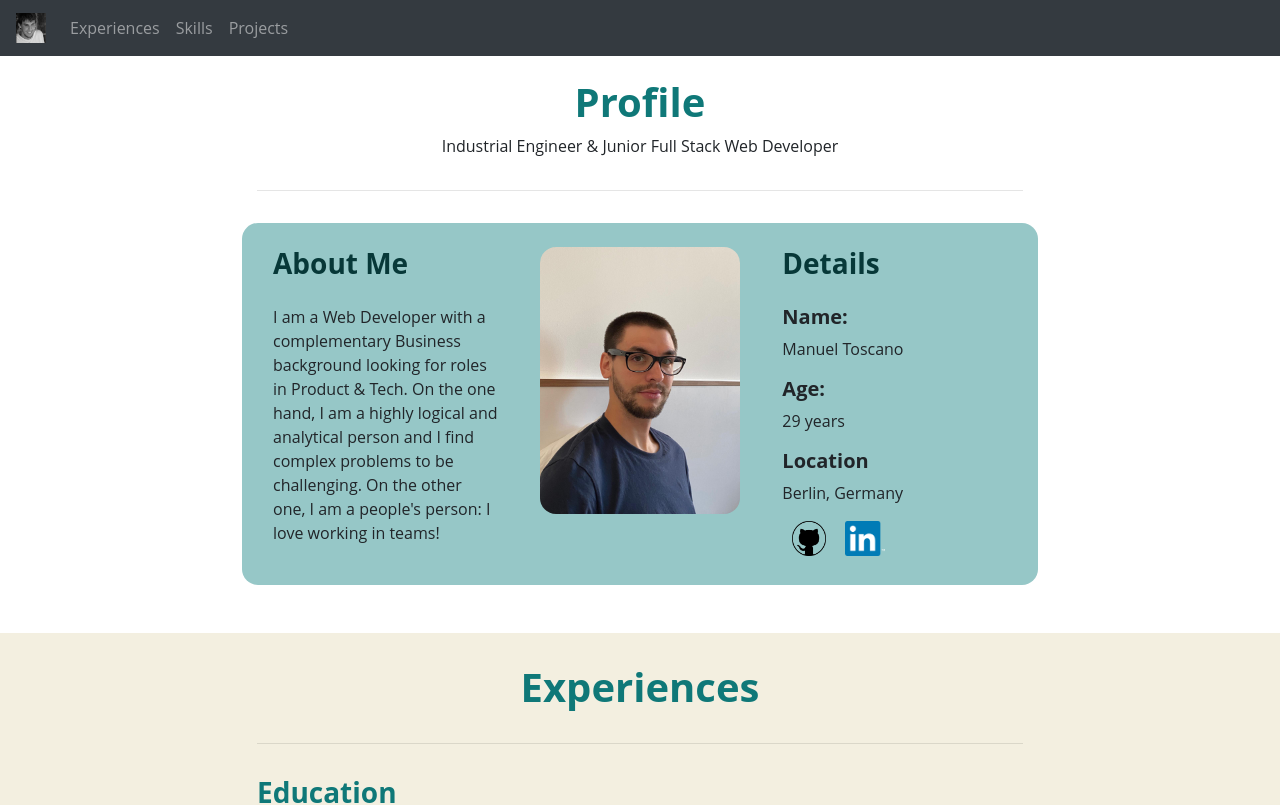
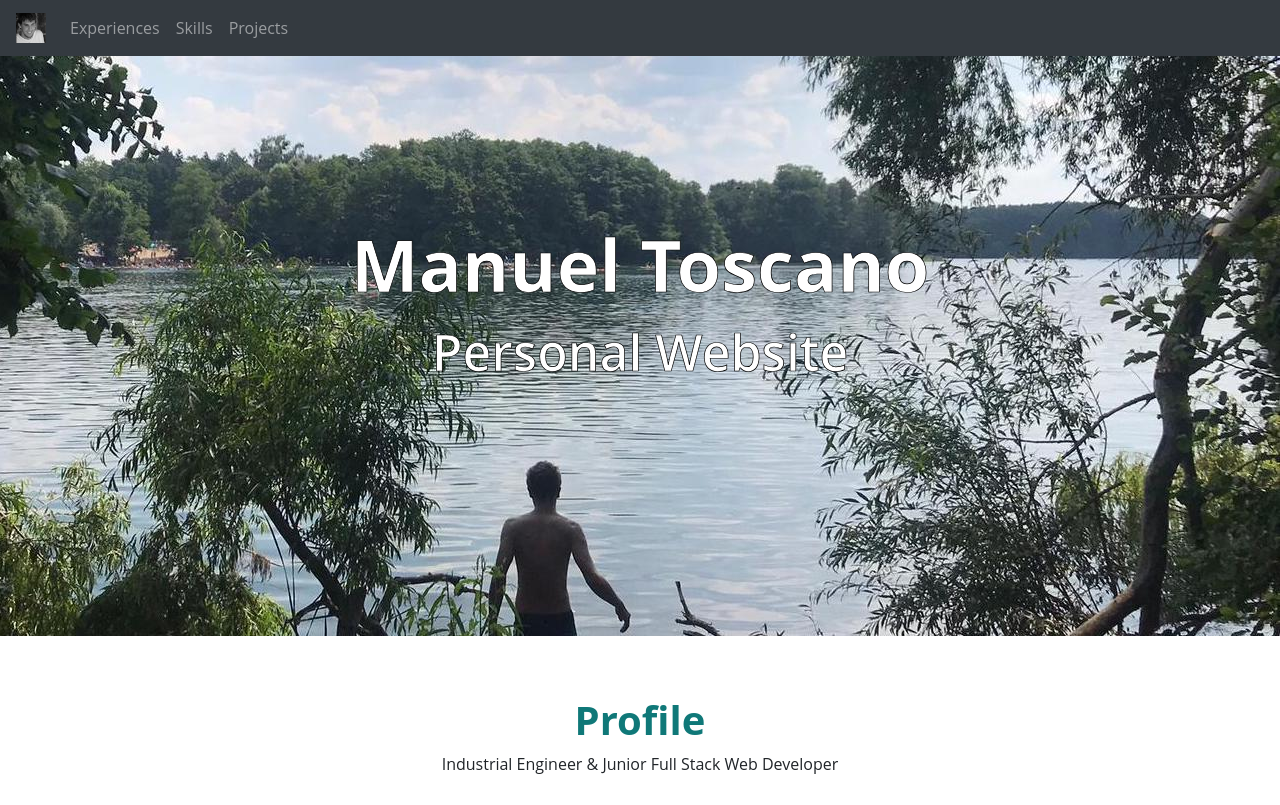
Before and after one commit to mtoscano91/personal-website, a React (Create React App) app: page / in a window 1280 px wide. Shown: the top 805 px of the page. Built offline with nearby package versions, Linux system fonts and the light colour scheme.

Commit message:
added landing

```diff
--- a/src/App.css
+++ b/src/App.css
@@ -14,7 +14,6 @@ body {
   max-width: 200px;
   height: auto;
   border-radius: 1rem;
-  /* border-radius: 50%; */
 }
 
 .logo {
@@ -203,3 +202,36 @@ a {
   color: white;
   z-index: 2;
 }
+
+.landing {
+  background: no-repeat center right fixed url("/Landing2.jpeg");
+  margin-bottom: 0px !important;
+  padding: 0px;
+  object-fit: cover;
+}
+
+.landing .container {
+  position: relative;
+  top: 28%;
+  z-index: 1;
+  text-align: center;
+  max-width: 100%;
+}
+
+.landing .container .lead {
+  font-size: 50px;
+  font-weight: 600;
+}
+
+.landing .container h1 {
+  padding-bottom: 0px;
+  display: inline-block;
+  font-size: 4.5rem;
+}
+
+.landing .container > * {
+  text-align: center;
+  color: white;
+  -webkit-text-stroke-width: 0.7px;
+  -webkit-text-stroke-color: black;
+}
--- a/src/App.js
+++ b/src/App.js
@@ -1,24 +1,22 @@
 import React from "react";
 import "./App.css";
 import "bootstrap/dist/css/bootstrap.min.css";
-// import { Route, Switch } from "react-router-dom";
 import HeaderComponent from "./components/header/HeaderComponent";
 import ProfileComponent from "./components/profile/ProfileComponent";
 import ProjectsComponent from "./components/projects/ProjectsComponent";
 import ExperienceComponent from "./components/experience/ExperienceComponent";
 import SkillsComponent from "./components/skills/SkillsComponent";
+import LandingComponent from "./components/landing/LandingComponent";
 
 function App() {
   return (
     <div className="App">
+      <LandingComponent />
       <HeaderComponent />
       <ProfileComponent />
       <ExperienceComponent />
       <SkillsComponent />
       <ProjectsComponent />
-      {/* <Route exact path="/" render={() => <ProfileComponent />} />
-      <Route exact path="/projects" component={ProjectsComponent} />
-      <Route exact path="/cv" render={() => <CVComponent />} /> */}
     </div>
   );
 }
--- /dev/null
+++ b/src/components/landing/LandingComponent.js
@@ -0,0 +1,26 @@
+import React, { Component } from "react";
+
+export default class LandingComponent extends Component {
+  render() {
+    return (
+      <div
+        id="top"
+        className="landing"
+        data-src="./Landing img.jpeg"
+        data-position="center right"
+        style={{ height: 618 + "px" }}
+      >
+        <div className="container">
+          <h1>Manuel Toscano</h1>
+          <p className="lead">Personal Website</p>
+        </div>
+
+        <div className="overlay"></div>
+
+        <a href="#profile" className="scroll-down">
+          <span className="glyphicon glyphicon-chevron-down"></span>
+        </a>
+      </div>
+    );
+  }
+}
```
Also changed, not shown: public/Landing.jpeg (added), public/Landing2.jpeg (added).
